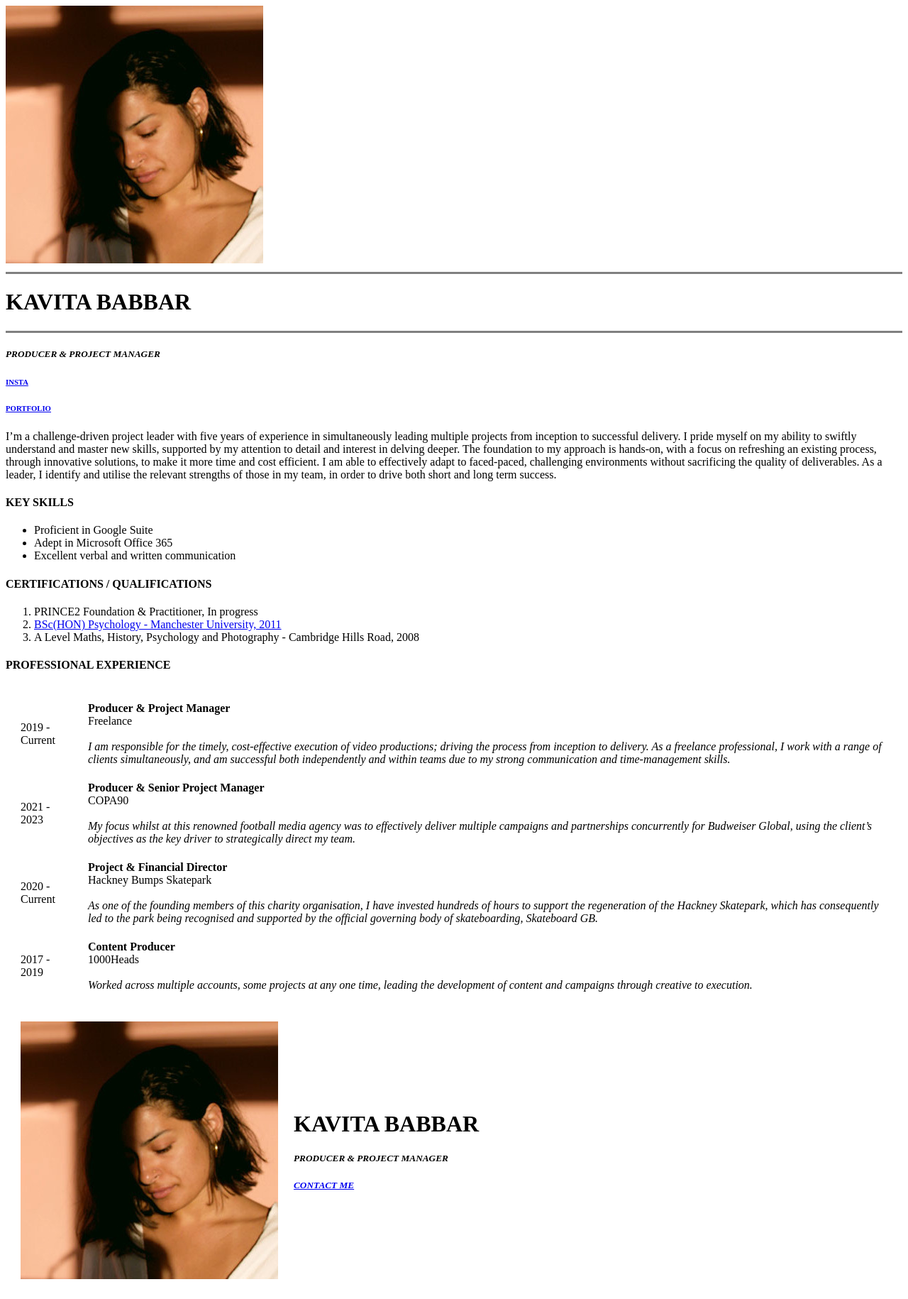
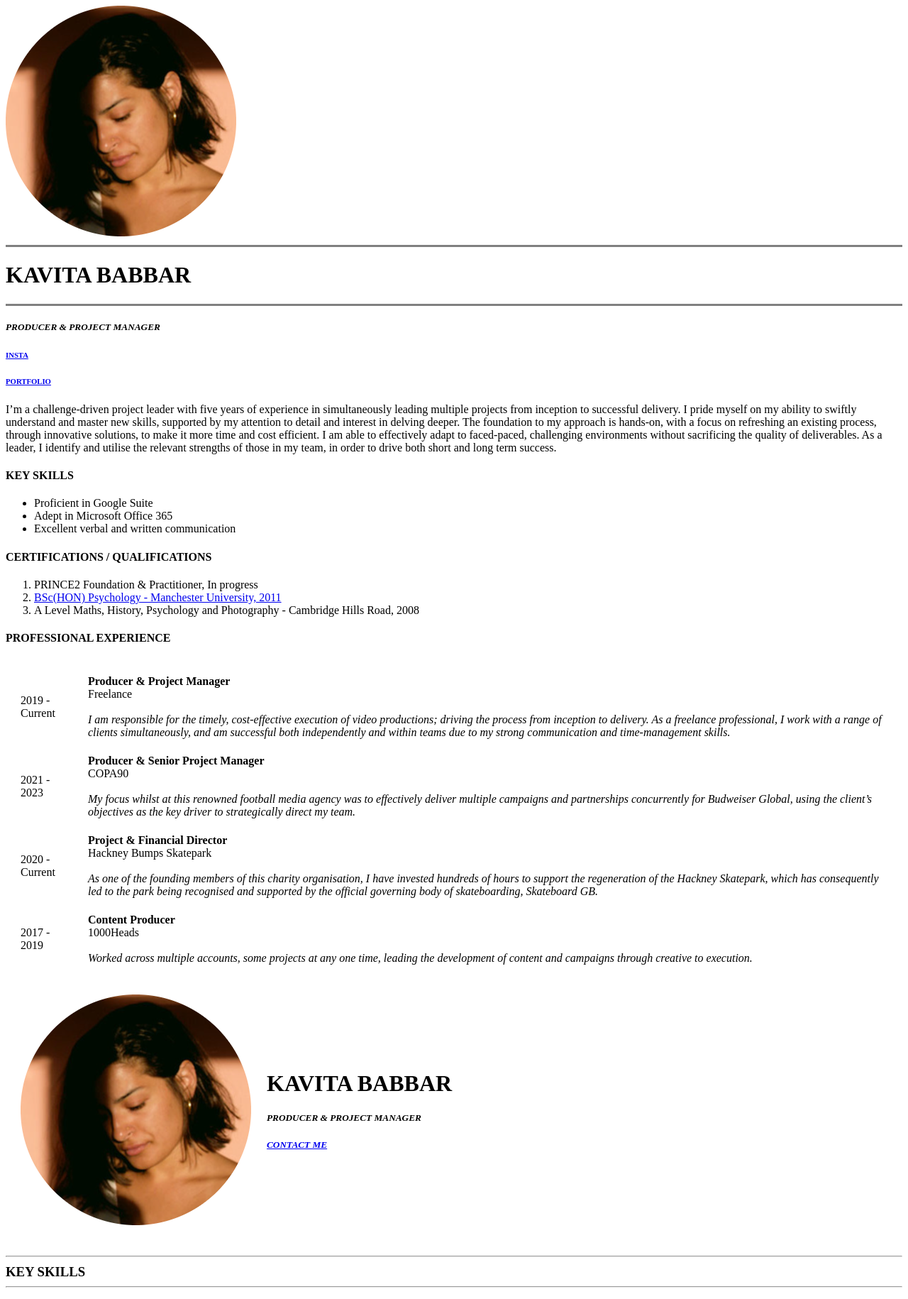
Before and after one commit to kavitababbar/portfolio, a plain HTML site: page index.html in a window 1280 px wide. Shown: the top 1830 px of the page at 71% size. Drawn offline with Linux system fonts and the light colour scheme.

Commit message:
Code Fixed
Delay in upload time from the hub, so need to wait a little for potential changes to be imposed.
Error in capitalisation

```diff
--- a/index.html
+++ b/index.html
@@ -4,7 +4,7 @@
     <title> 🧡 Kavita's Site</title>
 </head>
 <body>
-    <img src="Images/kavitasq.jpeg" alt="kavita babbar's profile picture">
+    <img src="Images/kavitacir.png" alt="kavita babbar's profile picture">
     <hr size="3" noshade><h1>KAVITA BABBAR</h1><hr size="3" noshade>
     <h5><em>PRODUCER <stong>&</stong> PROJECT MANAGER</em></h5>
     <h6><strong><a href="https://www.instagram.com/supertrampkav/">INSTA</a></strong></h6>
@@ -45,7 +45,7 @@
 
      <table cellspacing="20">
         <tr>
-            <td><img src="Images/kavitasq.jpeg" alt="kavita babbar's profile picture"></td>
+            <td><img src="Images/kavitacir.png" alt="kavita babbar's profile picture"></td>
             <td> <h1> KAVITA BABBAR </h1>
             <h5> <em> PRODUCER <stong>&</stong> PROJECT MANAGER </em> </h5>
             <h5> <em> <a href="contact.html">CONTACT ME</a> </em> </h5></td>
```
